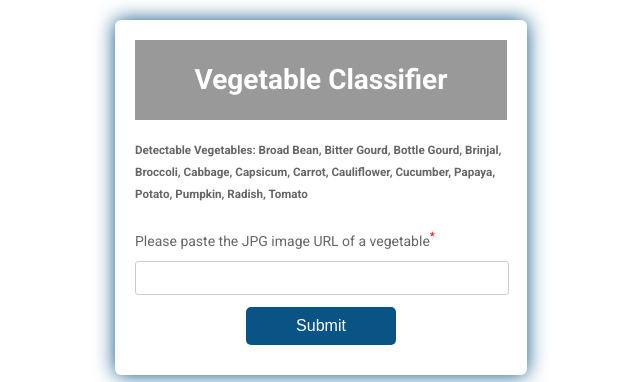
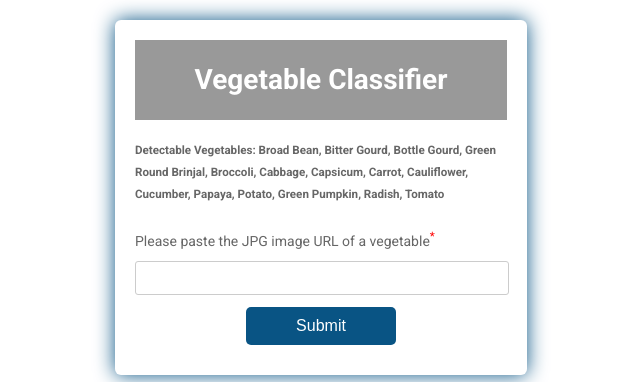
Before and after one commit to lalithadevivadde/veg_classification, a Flask app: page / in a window 1280 px wide. Shown: the top 382 px of the page, without its empty margins (319-959 px from the left). Run offline with Flask 2, Linux system fonts and the light colour scheme; some libraries are stand-ins or nearby versions.

Commit message:
Update index.html

```diff
--- a/templates/index.html
+++ b/templates/index.html
@@ -13,8 +13,8 @@
         <div class="banner">
           <h1>Vegetable Classifier</h1>
         </div>
-          <h5>Detectable Vegetables: Broad Bean, Bitter Gourd, Bottle Gourd, Brinjal, Broccoli, Cabbage, Capsicum, Carrot,
-              Cauliflower, Cucumber, Papaya, Potato, Pumpkin, Radish, Tomato</h5>
+          <h5>Detectable Vegetables: Broad Bean, Bitter Gourd, Bottle Gourd, Green Round Brinjal, Broccoli, Cabbage, Capsicum, Carrot,
+              Cauliflower, Cucumber, Papaya, Potato, Green Pumpkin, Radish, Tomato</h5>
 <p>Please paste the JPG image URL of a vegetable<sup style="color: red;">*</sup></p>
           <div class="item">
 
```
